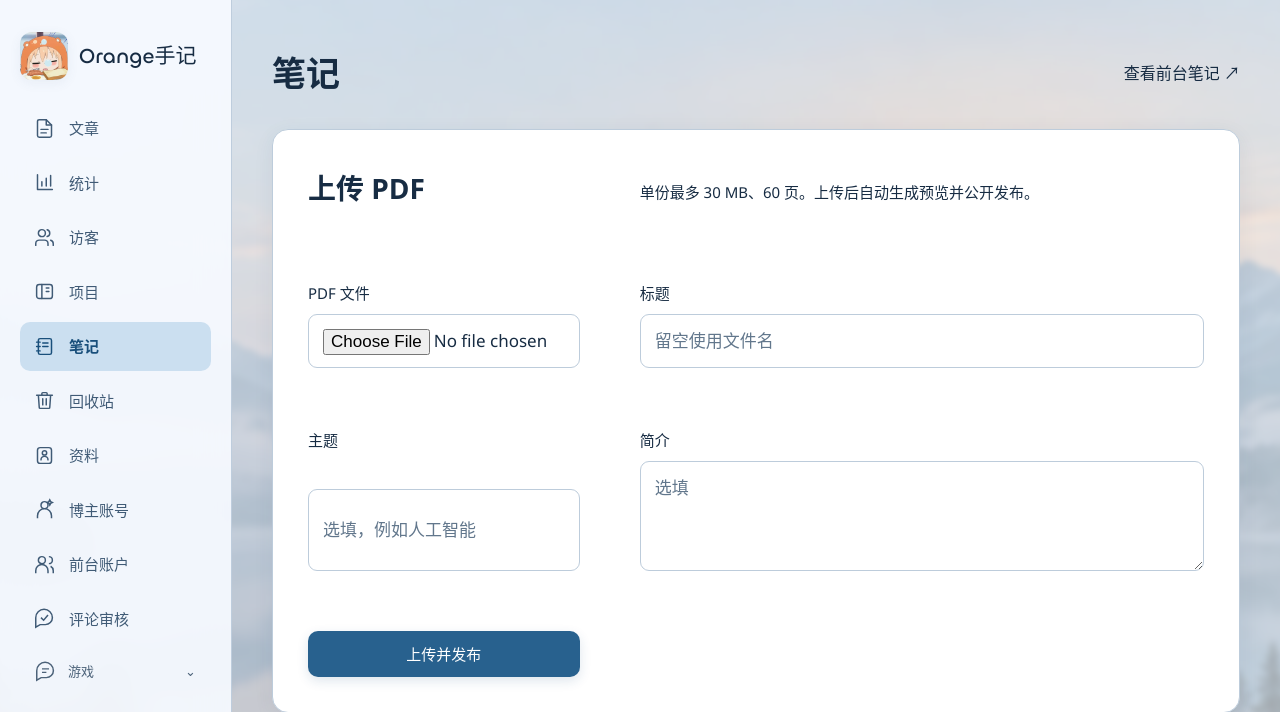
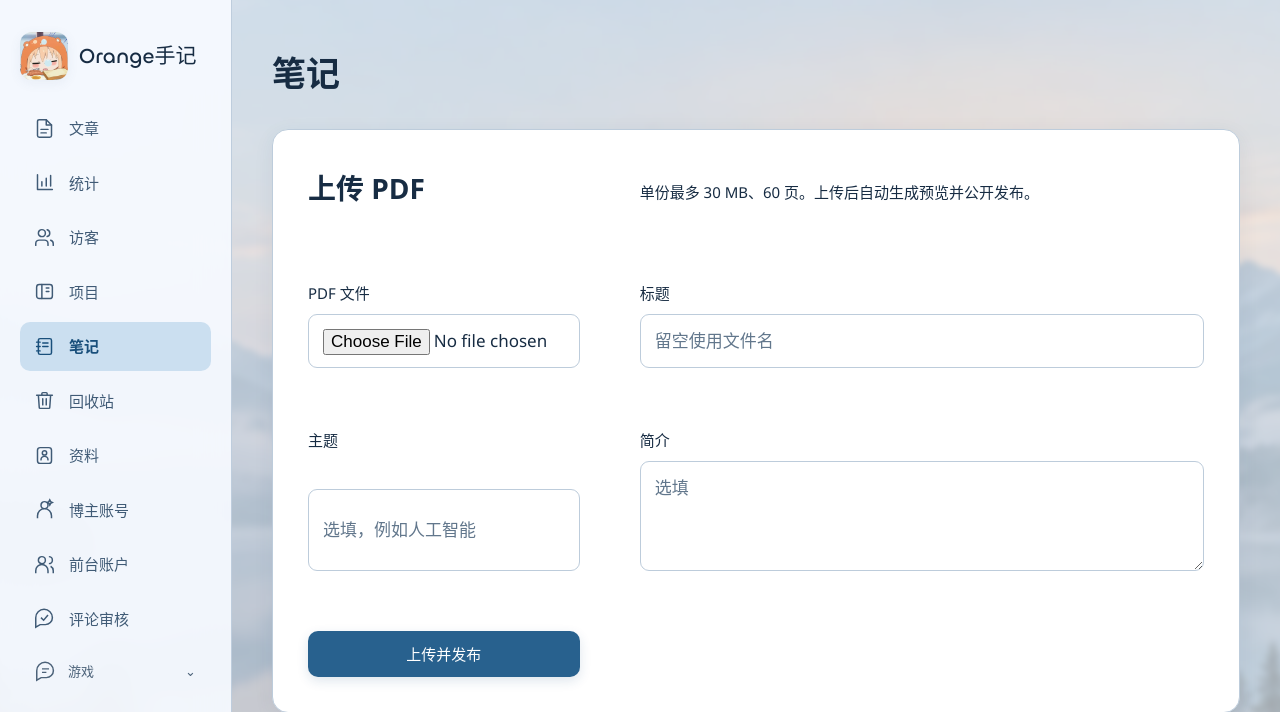
Before and after one commit to chengzi101/orange-blog, a Flask app: page /admin/study-notes in a window 1280 px wide. Shown: the top 712 px of the page. Run offline with Flask 3, Linux system fonts and the light colour scheme; the visitor is signed in with stand-in values (Sample User, id 1); data comes from the database, SQL or seed files in the repository; data that the repository does not hold is empty; parts of the project's set-up code (start-up, migrations or seed data) failed here and were passed over; some libraries are stand-ins or nearby versions.

Commit message:
Remove public study notes shortcut from admin

```diff
--- a/templates/admin_study_notes.html
+++ b/templates/admin_study_notes.html
@@ -3,7 +3,7 @@
 {% block head %}<link rel="stylesheet" href="{{ url_for('static', filename='admin-study-notes.css', v=1) }}">{% endblock %}
 {% block body %}
 <main class="admin-main" id="admin-content">
-  <div class="dashboard-title"><h1>笔记</h1><a href="{{ url_for('study_notes') }}" target="_blank" rel="noopener">查看前台笔记 ↗</a></div>
+  <div class="dashboard-title"><h1>笔记</h1></div>
   <form class="settings-form" method="post" enctype="multipart/form-data">
     <input type="hidden" name="csrf_token" value="{{ csrf_token() }}">
     <section>
```
